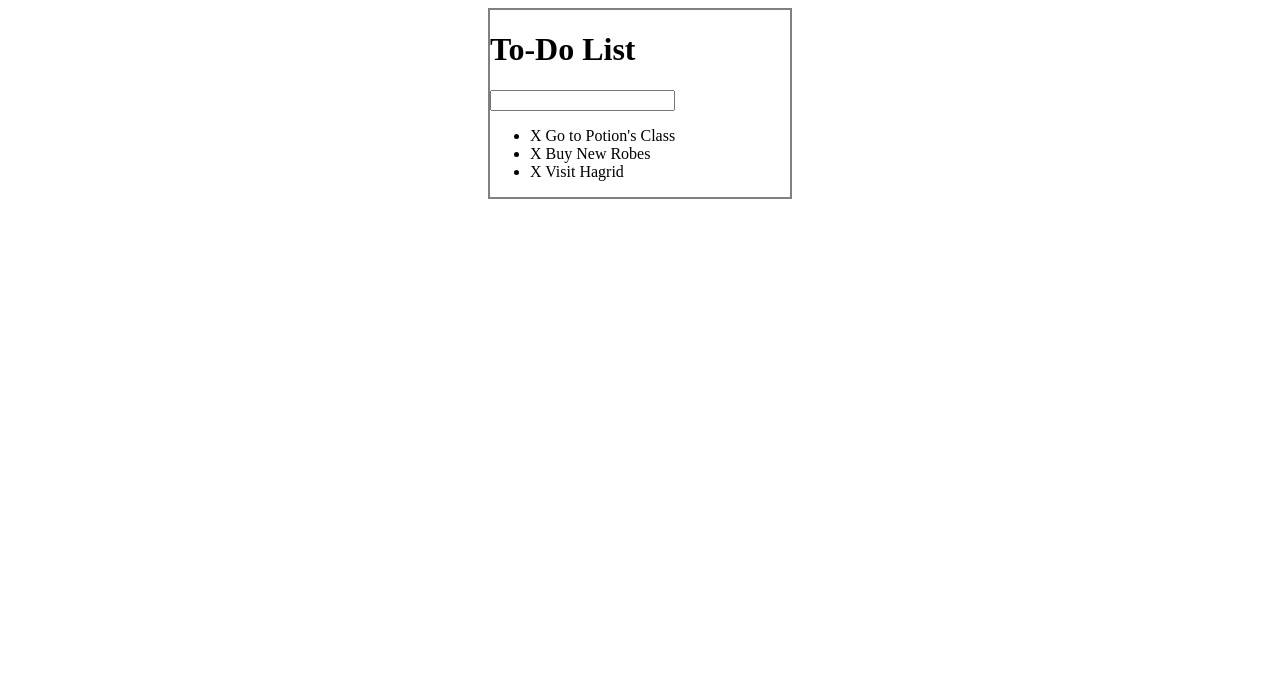
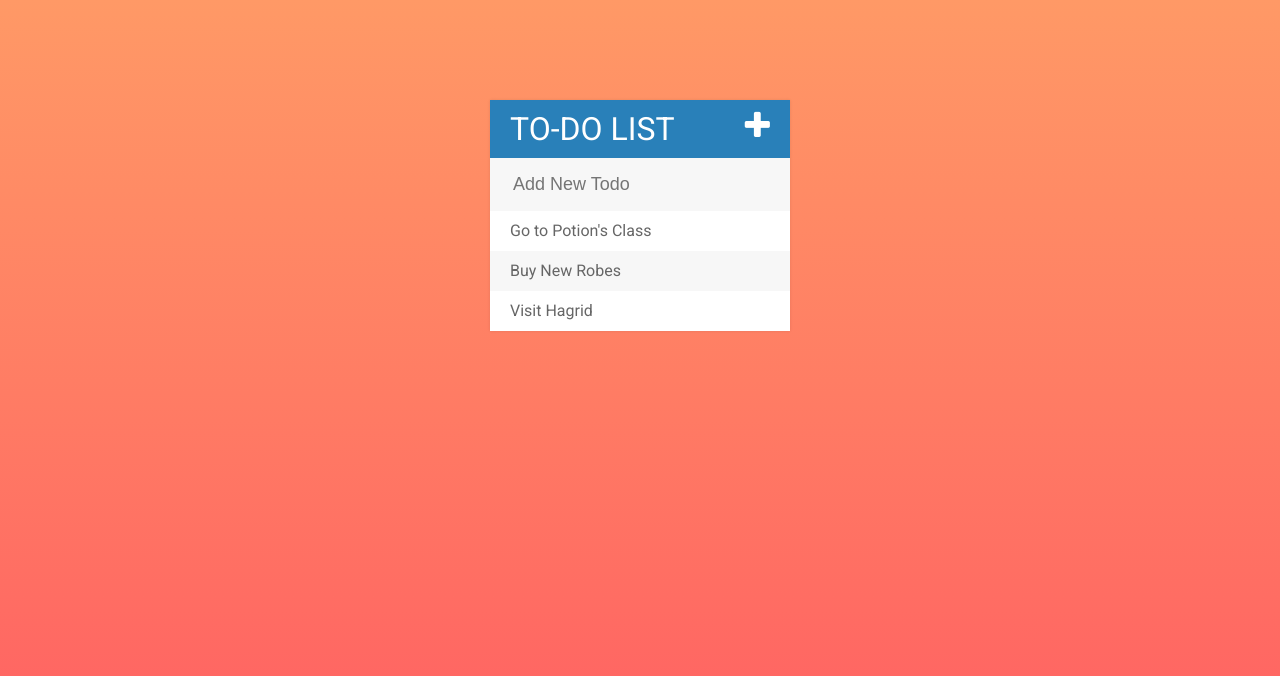
Before and after one commit to LtTDog/tut_TodoList, a plain HTML site: page index.html in a window 1280 px wide. Drawn offline with Linux system fonts and the light colour scheme.

Commit message:
styling finial commit

```diff
--- a/assets/css/todos.css
+++ b/assets/css/todos.css
@@ -1,7 +1,81 @@
+html{
+    height: 100%;
+    background: #ff9966;  /* fallback for old browsers */
+    background: -webkit-linear-gradient(to top, #ff5e62, #ff9966);  /* Chrome 10-25, Safari 5.1-6 */
+    background: linear-gradient(to top, #ff5e62, #ff9966); /* W3C, IE 10+/ Edge, Firefox 16+, Chrome 26+, Opera 12+, Safari 7+ */
+}
+
+body {
+    font-family: Roboto;
+}
+
 #container{
-    border: 2px solid grey;
+    box-shadow: 0 0 3px rgba(0,0,0, 0.1);
     width: 300px;
-    margin: 0 auto;
+    margin: 100px auto;
+    background-color: #f7f7f7;
+}
+
+h1 {
+    background-color: #2980b9;
+    color: white;
+    margin: 0;
+    padding: 10px 20px;
+    text-transform: uppercase;
+    font-weight: normal;
+}
+
+input {
+    font-size: 18px;
+    background-color: #f7f7f7;
+    width: 100%;
+    padding: 13px 13px 13px 20px;
+    box-sizing: border-box;
+    border: 3px solid rgba(0, 0, 0, 0) ;
+}
+
+input:focus{
+    background-color: #fff;
+    border: 3px solid #2980b9;
+    outline: none;
+}
+
+.fa-plus {
+    float: right;
+}
+
+ul {
+    list-style: none;
+    margin: 0;
+    padding: 0;
+}
+
+li {
+    background-color: #fff;
+    height: 40px;
+    line-height: 40px;
+    color: #666
+}
+
+li:hover span{
+    width: 40px;
+    opacity: 1;
+}
+
+li:nth-child(2n){
+    background-color: #f7f7f7;
+}
+
+span {
+    background-color: #e74c3c;
+    height: 40px;
+    margin-right: 20px;
+    text-align: center;
+    color: white;
+    width: 0px;
+    float: left;
+    transition: 0.2s linear;
+    opacity: 0;
 }
 
 .completed{
--- a/assets/js/todos.js
+++ b/assets/js/todos.js
@@ -15,6 +15,10 @@ $("input[type='text']").keypress(function(event){
     if(event.which === 13){
         let todoText = $(this).val();
         $(this).val("");
-        $("ul").append("<li><span>X</span> " + todoText + "</li>");
+        $("ul").append("<li><span><i class='fa fa-trash'></i></span> " + todoText + "</li>");
     }
 });
+
+$(".fa-plus").click(function(){
+    $("input[type='text'").fadeToggle();
+});
--- a/index.html
+++ b/index.html
@@ -1,18 +1,20 @@
 <!DOCTYPE html>
     <head>
-        <title></title>
+        <title>To-Do List</title>
         <link rel="stylesheet" type="text/css" href="assets/css/todos.css">
         <script type="text/javascript" src="assets/js/lib/jquery-3.2.1.min.js"></script>
+        <link href="https://fonts.googleapis.com/css?family=Roboto" rel="stylesheet">
+        <link href="https://maxcdn.bootstrapcdn.com/font-awesome/4.7.0/css/font-awesome.min.css" rel="stylesheet" integrity="sha384-wvfXpqpZZVQGK6TAh5PVlGOfQNHSoD2xbE+QkPxCAFlNEevoEH3Sl0sibVcOQVnN" crossorigin="anonymous">
     </head>
     <body>
         <div id="container">
-            <h1>To-Do List</h1>
-            <input type="text">
+            <h1>To-Do List<i class="fa fa-plus"></i></h1>
+            <input type="text" placeholder="Add New Todo">
 
             <ul>
-                <li><span>X</span> Go to Potion's Class</li>
-                <li><span>X</span> Buy New Robes</li>
-                <li><span>X</span> Visit Hagrid</li>
+                <li><span><i class="fa fa-trash"></i></span> Go to Potion's Class</li>
+                <li><span><i class="fa fa-trash"></i></span> Buy New Robes</li>
+                <li><span><i class="fa fa-trash"></i></span> Visit Hagrid</li>
             </ul>
         </div>
         <script type="text/javascript" src="assets/js/todos.js"></script>
```
